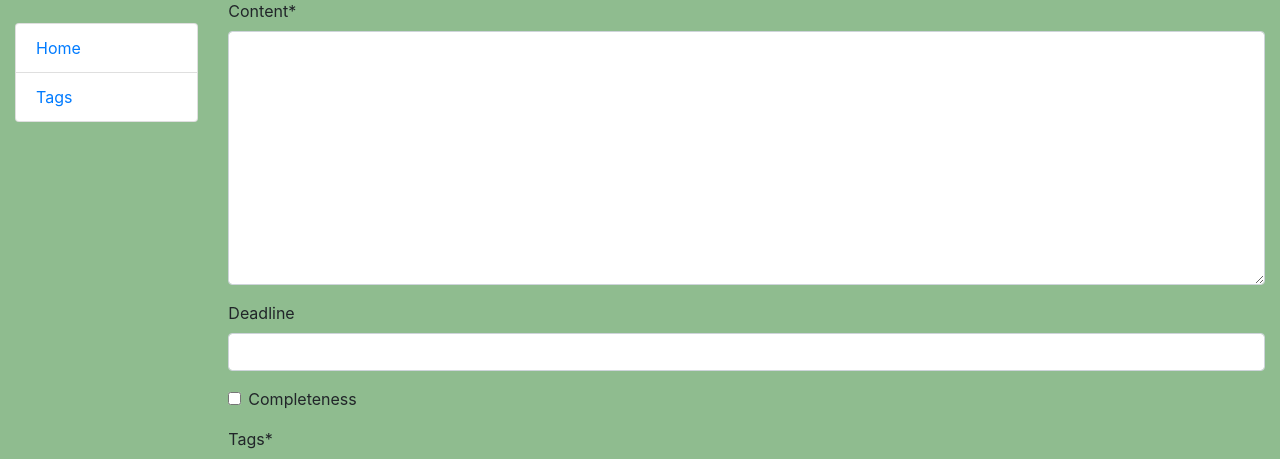
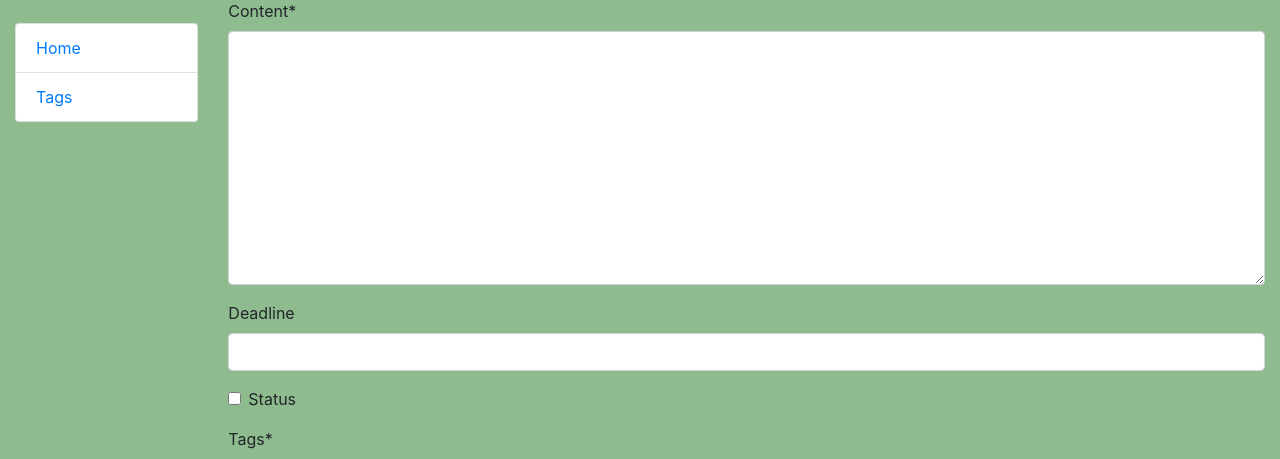
Before and after one commit to Polyakiv-Andrey/Todo-List-, a Django app: page /creat-task/ in a window 1280 px wide. Shown: the part 57-516 px from the top of the page. Run offline with Django 4.2, Linux system fonts and the light colour scheme; data that the repository does not hold is empty; some libraries are stand-ins or nearby versions.

Commit message:
renamed task.completeness to task.status

```diff
--- a/templates/to_do_list/home.html
+++ b/templates/to_do_list/home.html
@@ -24,7 +24,7 @@
        </div>
     </div>
 
-      {% if task.completeness %}
+      {% if task.status %}
         <a class="btn btn-info" style="float: right; margin-right: 30px" href="{% url 'to_do_list:change-task-status' pk=task.pk %}">Undo</a>
       {% else %}
         <a class="btn btn-success" style="float: right; margin-right: 30px" href="{% url 'to_do_list:change-task-status' pk=task.pk %}">Complete</a>
--- a/to_do_list/models.py
+++ b/to_do_list/models.py
@@ -12,8 +12,8 @@ class Task(models.Model):
     content = models.TextField()
     time_creation = models.DateTimeField(auto_now_add=True)
     deadline = models.DateTimeField(blank=True, null=True)
-    completeness = models.BooleanField(default=False)
+    status = models.BooleanField(default=False)
     tags = models.ManyToManyField(Tags)
 
     class Meta:
-        ordering = ["completeness", "time_creation"]
+        ordering = ["status", "time_creation"]
--- a/to_do_list/views.py
+++ b/to_do_list/views.py
@@ -32,7 +32,7 @@ class DeleteTaskView(generic.DeleteView):
 
 def change_task_status(request, pk):
     task = Task.objects.get(id=pk)
-    task.completeness = False if task.completeness else True
+    task.status = False if task.status else True
     task.save()
     return HttpResponseRedirect(reverse_lazy("to_do_list:ToDoList"))
 
```
